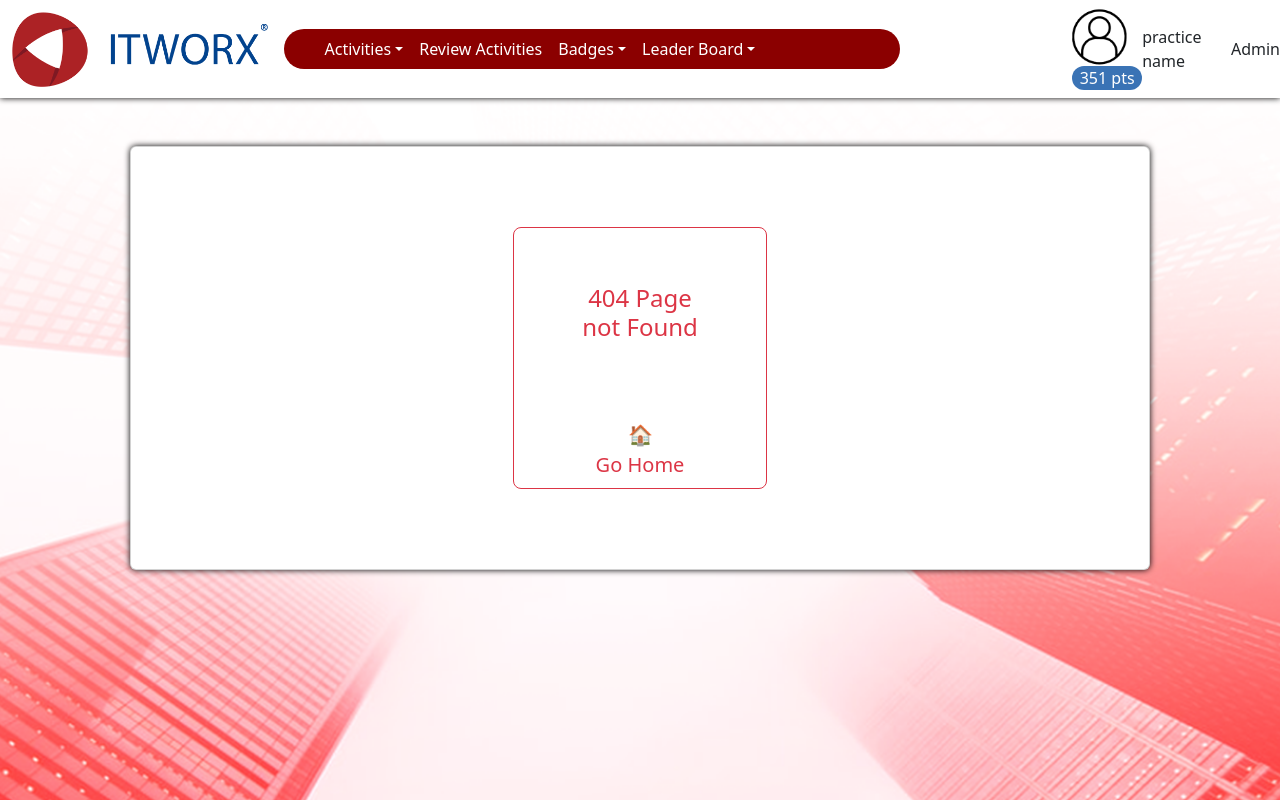
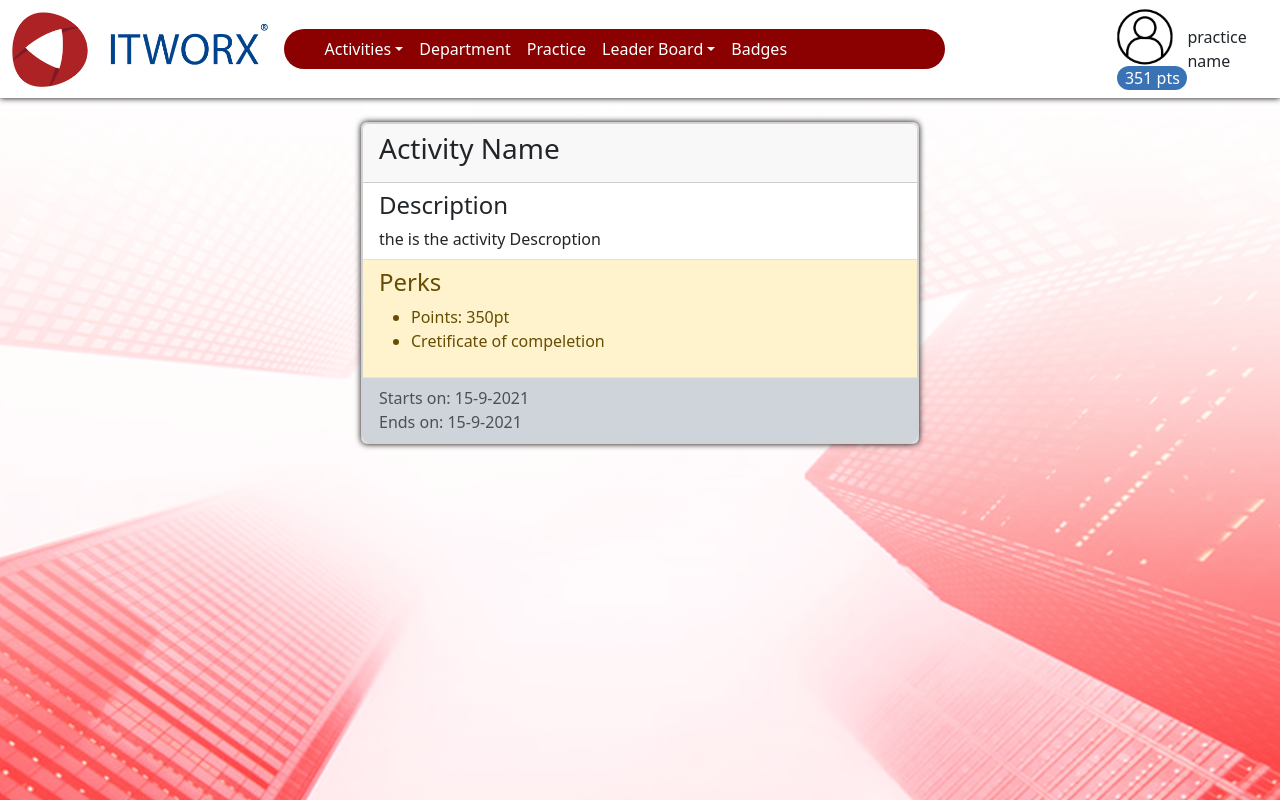
Before and after one commit to AbdalrahmanHafez/ITWorx-Gamification, a React (Create React App) app: page /ActivityView/1 in a window 1280 px wide. Before the commit this address had no page. Built offline with nearby package versions, Linux system fonts and the light colour scheme.

Commit message:
Fast page switching using Link

```diff
--- a/src/App.js
+++ b/src/App.js
@@ -2,7 +2,6 @@ import "./styles.css";
 import "bootstrap/dist/css/bootstrap.min.css";
 import Navbar from "./components/Navbar";
 import Main from "./pages/Main";
-
 import background from "./Images/bulding_bg_smaller.png";
 
 export default function App() {
--- a/src/components/Navbar.js
+++ b/src/components/Navbar.js
@@ -2,10 +2,11 @@ import React from "react";
 import "bootstrap/dist/css/bootstrap.min.css";
 import { NavDropdown, MenuItem } from "react-bootstrap";
 import ProfilePic from "./ProfilePic";
+import { NavLink, Link, Redirect, useHistory } from "react-router-dom";
 
 import ITWorx_logo from "../Images/ITWorx_logo.png";
 
-const isAdmin = true;
+const isAdmin = false;
 
 const Navbar = () => {
   return (
@@ -15,10 +16,9 @@ const Navbar = () => {
         className="navbar sticky-top navbar-expand-lg navbar-light bg-light"
       >
         <div className="container-fluid">
-          <a href="/">
+          <Link className="" to="/">
             <img className="Logo" src={ITWorx_logo} alt="ITWorx Logo" />
-          </a>
-
+          </Link>
           <div className="rectangle w-100">
             <button
               className="navbar-toggler"
@@ -35,7 +35,6 @@ const Navbar = () => {
               className="collapse navbar-collapse"
               id="navbarSupportedContent"
             >
-              {/* <ul class="navbar-nav me-auto mb-2 mb-lg-0">  */}
               <ul className="navbar-nav nav-left">
                 {isAdmin ? (
                   <>
@@ -44,25 +43,24 @@ const Navbar = () => {
                       title="Activities"
                       menuVariant="dark"
                     >
-                      <NavDropdown.Item href="/AllActivities">
+                      <NavDropdown.Item as={Link} to="/AllActivities">
                         All Activities
                       </NavDropdown.Item>
-                      <NavDropdown.Item href="/NewActivities">
+                      <NavDropdown.Item as={Link} to="/NewActivities">
                         New Activities
                       </NavDropdown.Item>
-                      <NavDropdown.Item href="/AddActivity">
+                      <NavDropdown.Item as={Link} to="/AddActivity">
                         Add Activity
                       </NavDropdown.Item>
                     </NavDropdown>
 
                     <li className="nav-item">
-                      <a
-                        className="nav-link active test"
-                        aria-current="page"
-                        href="/ReviewActivity"
+                      <Link
+                        className="link nav-item nav-link active"
+                        to="/ReviewActivity"
                       >
                         Review Activities
-                      </a>
+                      </Link>
                     </li>
 
                     <NavDropdown
@@ -70,10 +68,10 @@ const Navbar = () => {
                       title="Badges"
                       menuVariant="dark"
                     >
-                      <NavDropdown.Item href="/EditBadge">
+                      <NavDropdown.Item as={Link} to="/EditBadge">
                         Edit Badges
                       </NavDropdown.Item>
-                      <NavDropdown.Item href="/CreateBadge">
+                      <NavDropdown.Item as={Link} to="/CreateBadge">
                         Create new Badge
                       </NavDropdown.Item>
                     </NavDropdown>
@@ -83,14 +81,14 @@ const Navbar = () => {
                       title="Leader Board"
                       menuVariant="dark"
                     >
-                      <NavDropdown.Item href="/LeaderBoardDepartment">
+                      <NavDropdown.Item as={Link} to="/LeaderBoardDepartment">
                         Department Leader Board
                       </NavDropdown.Item>
-                      <NavDropdown.Item href="/LeaderBoardPractice">
+                      <NavDropdown.Item as={Link} to="/LeaderBoardPractice">
                         Practice Leader Board
                       </NavDropdown.Item>
 
-                      <NavDropdown.Item href="/EmployeeRanking">
+                      <NavDropdown.Item as={Link} to="/EmployeeRanking">
                         Employee Ranking
                       </NavDropdown.Item>
                     </NavDropdown>
@@ -102,26 +100,22 @@ const Navbar = () => {
                       title="Activities"
                       menuVariant="dark"
                     >
-                      <NavDropdown.Item href="/AllActivities">
+                      <NavDropdown.Item as={Link} to="/AllActivities">
                         All Activities
                       </NavDropdown.Item>
-                      <NavDropdown.Item href="/NewActivities">
+                      <NavDropdown.Item as={Link} to="/NewActivities">
                         New Activities
                       </NavDropdown.Item>
 
-                      <NavDropdown.Item href="/YourActivities">
+                      <NavDropdown.Item as={Link} to="/YourActivities">
                         Your Activities
                       </NavDropdown.Item>
                     </NavDropdown>
 
                     <li className="nav-item">
-                      <a
-                        className="nav-link active test"
-                        aria-current="page"
-                        href="/Departments"
-                      >
+                      <Link className="link nav-link active" to="/Departments">
                         Department
-                      </a>
+                      </Link>
                     </li>
 
                     <li className="nav-item">
@@ -138,25 +132,21 @@ const Navbar = () => {
                       title="Leader Board"
                       menuVariant="dark"
                     >
-                      <NavDropdown.Item href="/LeaderBoardDepartment">
+                      <NavDropdown.Item as={Link} to="/LeaderBoardDepartment">
                         Department Leader Board
                       </NavDropdown.Item>
-                      <NavDropdown.Item href="/LeaderBoardPractice">
+                      <NavDropdown.Item as={Link} to="/LeaderBoardPractice">
                         Practice Leader Board
                       </NavDropdown.Item>
 
-                      <NavDropdown.Item href="/EmployeeRanking">
+                      <NavDropdown.Item as={Link} to="/EmployeeRanking">
                         Employee Ranking
                       </NavDropdown.Item>
                     </NavDropdown>
                     <li className="nav-item">
-                      <a
-                        className="nav-link active test"
-                        aria-current="page"
-                        href="/Badges"
-                      >
+                      <Link className="link nav-link active" to="/Badges">
                         Badges
-                      </a>
+                      </Link>
                     </li>
                   </>
                 )}
--- a/src/pages/ActivityView.js
+++ b/src/pages/ActivityView.js
@@ -1,45 +1,42 @@
 import { React, useState, useEffect } from "react";
-import { DataGrid } from "@material-ui/data-grid";
 import "bootstrap/dist/css/bootstrap.min.css";
-import ActivitieService from "../services/ActivityService";
-import Table from "../components/Table";
 
+import { Form, ListGroup, Row, Col, Card } from "react-bootstrap";
+import { Redirect, Switch, Route, useParams } from "react-router-dom";
+// you can use ActivityView = ({match}) instead
 const ActivityView = () => {
-  const handleSearch = (event) => {
-    const value = event.target.value;
-    console.log(value);
-  };
-
-  const getBadges = async () => {
-    ActivitieService.getAll().then((res) => {
-      // console.log(res.data);
-      const result = res.data.map((obj, i) => ({
-        id: i,
-        name: obj.name,
-        description: obj.description,
-        points: obj.totalPoints,
-        moreinfo: "moreinfo",
-      }));
-      console.log("result", result);
-      // setRows([]);
-      return result;
-    });
-    // };
-    // return getAllActivities;
-  };
-
-  useEffect(() => {}, []);
+  let { activityId } = useParams();
+  console.log("activity id from url", activityId);
 
   return (
-    <div className="container my-5">
+    <div className="container my-4">
       <div
-        className="card mx-5"
-        style={{
-          width: "auto",
-          filter: "drop-shadow(0 0 0.2rem #000000)",
-        }}
+        className="card mx-auto w-50"
+        style={{ filter: "drop-shadow(0 0 0.2rem #000000)" }}
       >
-        <h1 className="m-5">Activity Details</h1>
+        <Card>
+          <Card.Header>
+            <h3>Activity Name</h3>
+          </Card.Header>
+          <ListGroup variant="flush">
+            <ListGroup.Item>
+              <h4>Description</h4>
+              <span>the is the activity Descroption</span>
+            </ListGroup.Item>
+            <ListGroup.Item variant="warning">
+              <h4>Perks</h4>
+              <ul>
+                <li>Points: 350pt</li>
+                <li>Cretificate of compeletion</li>
+              </ul>
+            </ListGroup.Item>
+            <ListGroup.Item variant="dark">
+              <span>Starts on: 15-9-2021</span>
+              <br />
+              <span>Ends on: 15-9-2021</span>
+            </ListGroup.Item>
+          </ListGroup>
+        </Card>
       </div>
     </div>
   );
--- a/src/pages/Main.js
+++ b/src/pages/Main.js
@@ -1,5 +1,10 @@
 import React from "react";
-import { Redirect, Switch, Route } from "react-router-dom";
+import {
+  BrowserRouter as Router,
+  Redirect,
+  Switch,
+  Route,
+} from "react-router-dom";
 import fakeAuth from "fake-auth";
 
 import Slideshow from "./Slideshow";
@@ -44,13 +49,18 @@ const Main = () => {
   }
 
   return (
+    <>
       <Switch>
         {/* The Switch decides which component to show based on the current URL.*/}
         <Route exact path="/" component={Slideshow}></Route>
         <Route exact path="/AllActivities" component={AllActivities}></Route>
         <Route exact path="/NewActivities" component={NewActivities}></Route>
         <Route exact path="/YourActivities" component={YourActivities}></Route>
-      <Route exact path="/ActivityView" component={ActivityView}></Route>
+        <Route
+          exact
+          path="/ActivityView/:activityId"
+          component={ActivityView}
+        ></Route>
         <Route exact path="/Departments" component={Departments}></Route>
         <Route exact path="/Practice" component={Practice}></Route>
         <Route exact path="/ReviewActivity" component={ReviewActivity}></Route>
@@ -67,7 +77,11 @@ const Main = () => {
           path="/LeaderBoardDepartment"
           component={LeaderBoardDepartment}
         ></Route>
-      <Route exact path="/EmployeeRanking" component={EmployeeRanking}></Route>
+        <Route
+          exact
+          path="/EmployeeRanking"
+          component={EmployeeRanking}
+        ></Route>
         <Route exact path="/Badges" component={Badges}></Route>
         <Route exact path="/TestPage" component={TestPage}></Route>
 
@@ -77,6 +91,7 @@ const Main = () => {
           <PageNotFound />
         </Route>
       </Switch>
+    </>
   );
 };
 
--- a/src/pages/PageNotFound.js
+++ b/src/pages/PageNotFound.js
@@ -1,15 +1,7 @@
 import { React, useState, useEffect } from "react";
 import "bootstrap/dist/css/bootstrap.min.css";
-import {
-  Form,
-  DropdownButton,
-  Dropdown,
-  Button,
-  Row,
-  Col,
-  ButtonGroup,
-  Container,
-} from "react-bootstrap";
+import { Button } from "react-bootstrap";
+import { Link, NavLink, Redirect } from "react-router-dom";
 
 const PageNotFound = () => {
   return (
@@ -22,12 +14,14 @@ const PageNotFound = () => {
       >
         <div style={{ textAlign: "center" }}>
           <div style={{ height: "10vh" }}></div>
+          <Link to="/AllActivities">
+            <Button className="w-25" variant="outline-danger" size="lg">
+              <h4 className="m-5">404 Page not Found</h4>
+              <br />
+              🏠 <br /> Go Home
+            </Button>
+          </Link>
 
-          <Button className="w-25" variant="outline-danger" size="lg" href="/">
-            <h4 className="m-5">404 Page not Found</h4>
-            <br />
-            🏠 <br /> Go Home
-          </Button>
           <div style={{ height: "10vh" }}></div>
         </div>
       </div>
--- a/src/styles.css
+++ b/src/styles.css
@@ -109,3 +109,8 @@ hr {
   border: 0;
   border-top: 1px solid rgba(0, 0, 0, 0.1);
 }
+
+.link {
+  color: inherit;
+  text-decoration: inherit;
+}
```
Lines whose indentation alone changed are shown as unchanged.
